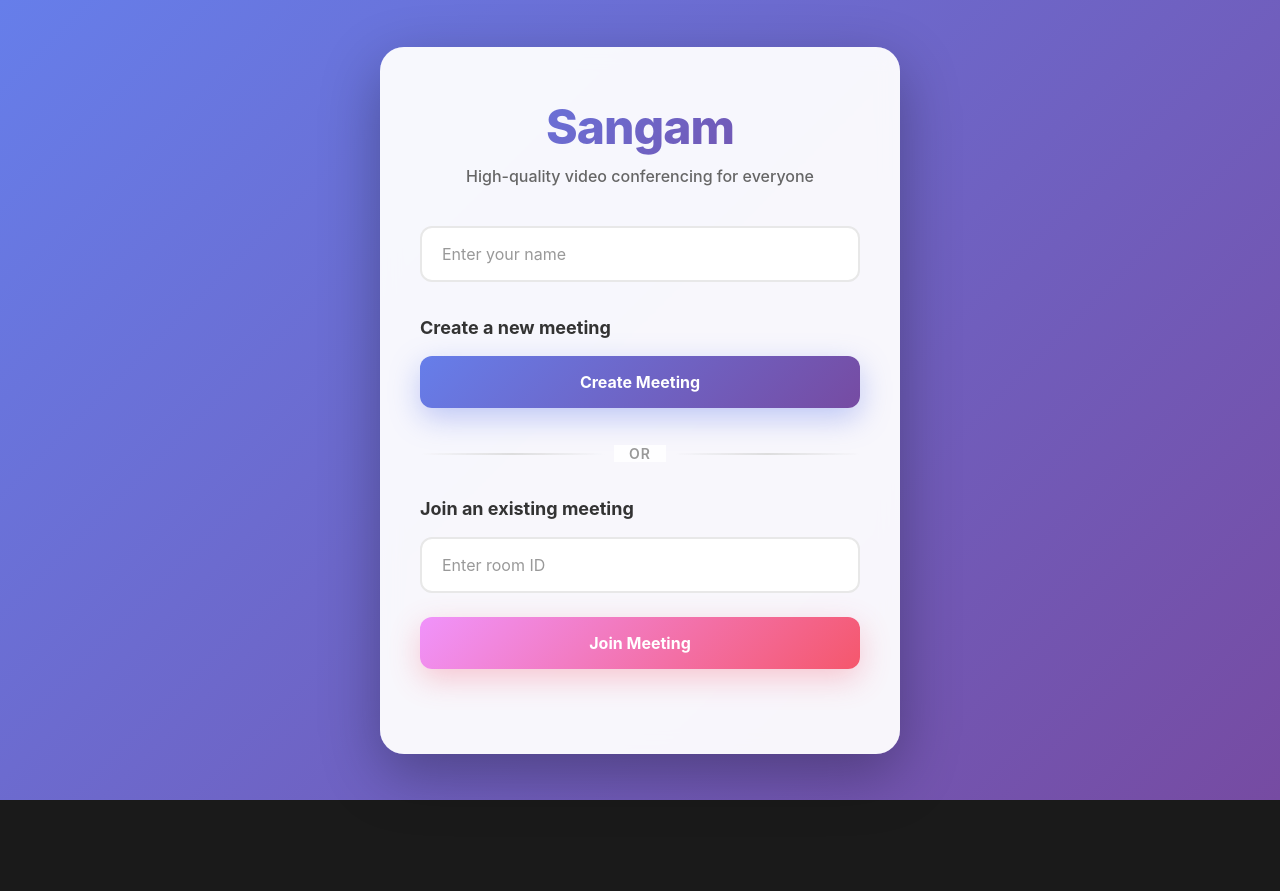
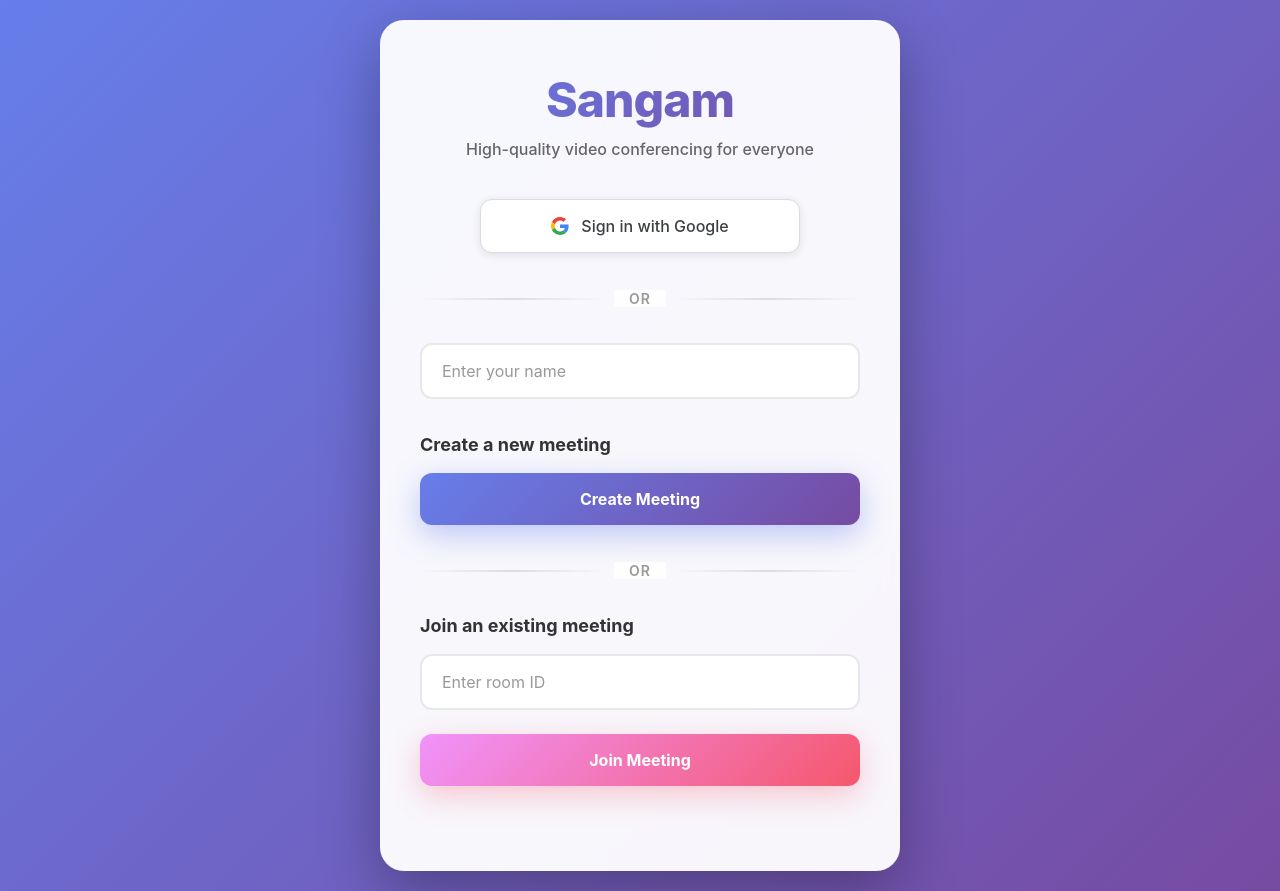
Before and after one commit to rdmurugan/Sangam, a React (Create React App) app in the folder frontend/: page / in a window 1280 px wide. Before the commit the page ends 800 px from the top, so only its background shows below. Built offline with nearby package versions, Linux system fonts and the light colour scheme.

Commit message:
Add Google Sign-In button to homepage with official Google branding

```diff
--- a/frontend/src/components/Home.js
+++ b/frontend/src/components/Home.js
@@ -59,6 +59,11 @@ const Home = () => {
     }
   };
 
+  const handleGoogleLogin = () => {
+    const API_URL = process.env.REACT_APP_SOCKET_URL || 'http://localhost:5001';
+    window.location.href = `${API_URL}/api/auth/google`;
+  };
+
   const joinRoom = async () => {
     if (!userName.trim()) {
       alert('Please enter your name');
@@ -100,6 +105,23 @@ const Home = () => {
       <div className="home-content">
         <h1>Sangam</h1>
         <p className="subtitle">High-quality video conferencing for everyone</p>
+
+        <div className="google-auth-section">
+          <button onClick={handleGoogleLogin} className="btn btn-google">
+            <svg width="18" height="18" xmlns="http://www.w3.org/2000/svg" viewBox="0 0 48 48">
+              <path fill="#EA4335" d="M24 9.5c3.54 0 6.71 1.22 9.21 3.6l6.85-6.85C35.9 2.38 30.47 0 24 0 14.62 0 6.51 5.38 2.56 13.22l7.98 6.19C12.43 13.72 17.74 9.5 24 9.5z"/>
+              <path fill="#4285F4" d="M46.98 24.55c0-1.57-.15-3.09-.38-4.55H24v9.02h12.94c-.58 2.96-2.26 5.48-4.78 7.18l7.73 6c4.51-4.18 7.09-10.36 7.09-17.65z"/>
+              <path fill="#FBBC05" d="M10.53 28.59c-.48-1.45-.76-2.99-.76-4.59s.27-3.14.76-4.59l-7.98-6.19C.92 16.46 0 20.12 0 24c0 3.88.92 7.54 2.56 10.78l7.97-6.19z"/>
+              <path fill="#34A853" d="M24 48c6.48 0 11.93-2.13 15.89-5.81l-7.73-6c-2.15 1.45-4.92 2.3-8.16 2.3-6.26 0-11.57-4.22-13.47-9.91l-7.98 6.19C6.51 42.62 14.62 48 24 48z"/>
+              <path fill="none" d="M0 0h48v48H0z"/>
+            </svg>
+            Sign in with Google
+          </button>
+        </div>
+
+        <div className="divider">
+          <span>OR</span>
+        </div>
 
         <div className="form-group">
           <input
--- a/frontend/src/styles/App.css
+++ b/frontend/src/styles/App.css
@@ -195,6 +195,35 @@ button, input, select, textarea {
 .btn-secondary:hover {
   transform: translateY(-3px);
   box-shadow: 0 15px 40px rgba(245, 87, 108, 0.4);
+}
+
+.btn-google {
+  background: white;
+  color: #3c4043;
+  box-shadow: 0 2px 10px rgba(0, 0, 0, 0.1);
+  border: 1px solid #dadce0;
+  display: flex;
+  align-items: center;
+  justify-content: center;
+  gap: 12px;
+  font-weight: 500;
+  width: 100%;
+  max-width: 320px;
+  margin: 0 auto;
+}
+
+.btn-google:hover {
+  background: #f8f9fa;
+  transform: translateY(-2px);
+  box-shadow: 0 4px 15px rgba(0, 0, 0, 0.15);
+}
+
+.btn-google svg {
+  flex-shrink: 0;
+}
+
+.google-auth-section {
+  margin-bottom: 30px;
 }
 
 .divider {
```
